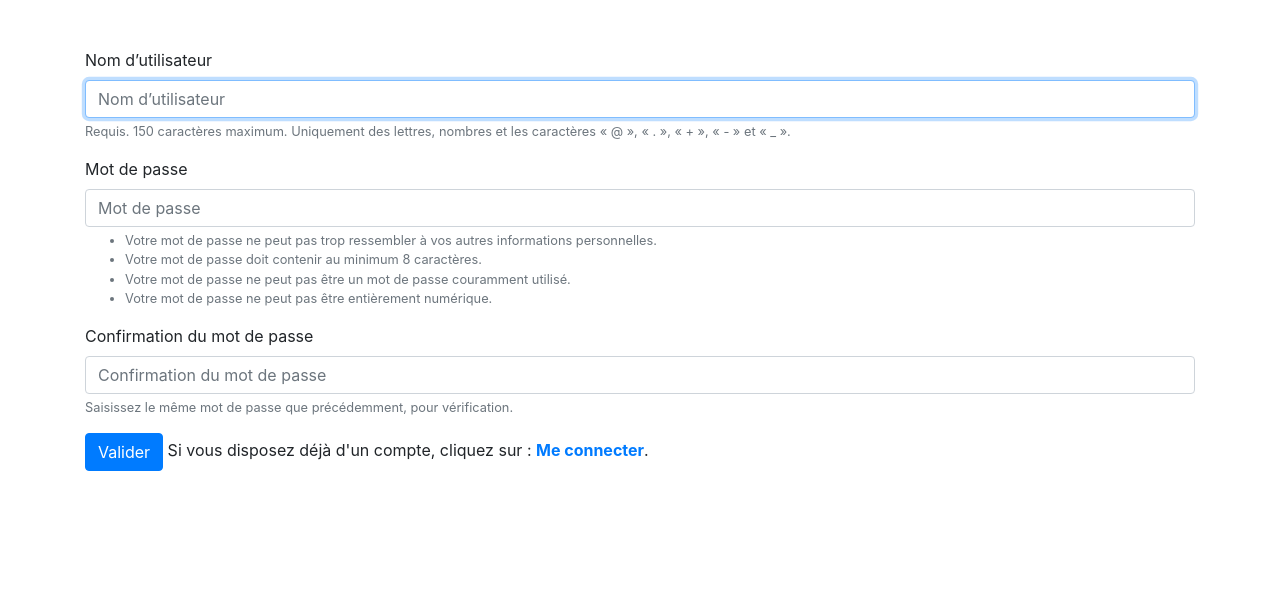
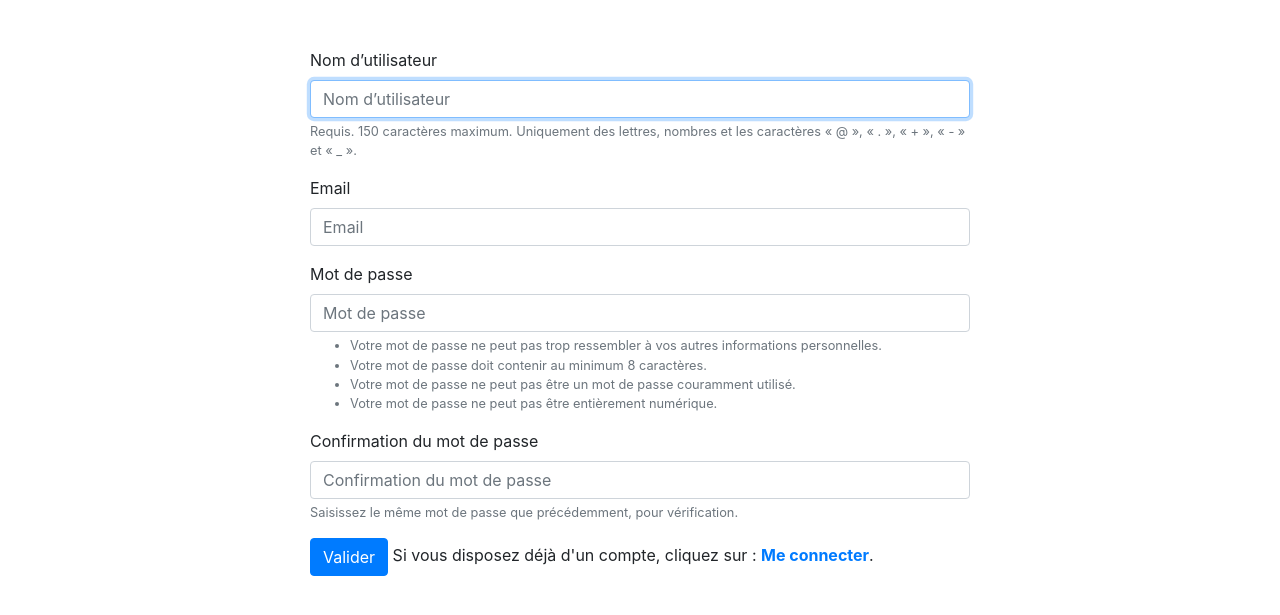
Before and after one commit to athd92/P8-Creez-une-plateforme-pour-amateurs-de-Nutella, a Django app: page /register/ in a window 1280 px wide. Shown: the part 56-671 px from the top of the page. Run offline with Django 3.2, Linux system fonts and the light colour scheme; some libraries are stand-ins or nearby versions.

Commit message:
email form update

```diff
--- /dev/null
+++ b/purbeurre/main/forms.py
@@ -0,0 +1,17 @@
+from django import forms
+from django.contrib.auth.forms import UserCreationForm
+from django.contrib.auth.models import User
+
+class UserFormWithEmail(UserCreationForm):
+    email = forms.EmailField(required=True)
+
+    class Meta:
+        model = User
+        fields = ("username", "email", "password1", "password2")
+
+    def save(self, commit=True):
+        user = super(NewUserForm, self).save(commit=False)
+        user.email = self.cleaned_data["email"]
+        if commit:
+            user.save()
+        return user
--- a/purbeurre/main/templates/main/header.html
+++ b/purbeurre/main/templates/main/header.html
@@ -6,6 +6,7 @@
         <div class="navbar-collapse collapse w-100 order-3 dual-collapse2">
             <ul class="navbar-nav ml-auto">
                 <li class="nav-item">
+
                     {% if user.is_authenticated %}
                         <a class="nav-link" href="/logout/">Me déconnecter</a>
                     {% else %}
--- a/purbeurre/main/templates/main/homepage.html
+++ b/purbeurre/main/templates/main/homepage.html
@@ -7,18 +7,20 @@ integrity="sha384-Vkoo8x4CGsO3+Hhxv8T/Q5PaXtkKtu6ug5TOeNV6gBiFeWPGFN9MuhOf23Q9If
 
 {% extends 'main/header.html' %}
 
+{% block content %}
 
+<div class="container">
+        {% if user.is_authenticated %}
+             <h1>  {% include 'main/includes/searchbar.html' %}</h1>
+         {% else %}
+         <h3 class="text-center">Du gras oui, mais de la qualité!</h3>
+         <br>
+         <h3 class="text-center">Trouvez un produit de substitution pour ceux que vous consommez tous les jours.</h3>
+        {% endif %}
 
-
-{% block content %}
+    </div>
+</div>
 {% endblock %}
-
-
-
-
-
-
-
 
 
 
--- a/purbeurre/main/templates/main/login.html
+++ b/purbeurre/main/templates/main/login.html
@@ -6,7 +6,7 @@
 {% load bootstrap4 %}
 
 {# Display a form #}
-    <div class='container' style="margin-top:3em;" >
+    <div class='container' style="padding-left: 15em;padding-right: 15em;margin-top: 3em;" >
     <form method="post" class="form">
     {% csrf_token %}
     {% bootstrap_form form %}
--- a/purbeurre/main/templates/main/register.html
+++ b/purbeurre/main/templates/main/register.html
@@ -6,7 +6,7 @@
 {% load bootstrap4 %}
 
     {# Display a form #}
-    <div class='container' style="margin-top:3em;" >
+        <div class='container' style="padding-left: 15em;padding-right: 15em;margin-top: 3em;" >
         <form method="post" class="form">
         {% csrf_token %}
         {% bootstrap_form form %}
--- a/purbeurre/main/urls.py
+++ b/purbeurre/main/urls.py
@@ -1,6 +1,6 @@
 from django.urls import path
 from . import views
-
+from django.views.generic import RedirectView
 app_name = 'main'  # here for namespacing of urls.
 
 
--- a/purbeurre/main/views.py
+++ b/purbeurre/main/views.py
@@ -1,9 +1,9 @@
 from django.http import HttpResponse
-from django.contrib.auth.forms import UserCreationForm, AuthenticationForm
+from django.contrib.auth.forms import AuthenticationForm
 from django.contrib.auth import logout, authenticate, login
 from django.shortcuts import render, redirect
 from django.contrib import messages
-
+from .forms import UserFormWithEmail
 
 
 def homepage(request):
@@ -15,7 +15,7 @@ def homepage(request):
 
 def register(request):
     if request.method == "POST":
-        form = UserCreationForm(request.POST)
+        form = UserFormWithEmail(request.POST)
         if form.is_valid():
             user = form.save()
             username = form.cleaned_data.get('username')
@@ -32,7 +32,7 @@ def register(request):
                           template_name = "main/register.html",
                           context={"form":form})
 
-    form = UserCreationForm
+    form = UserFormWithEmail
     return render(request = request,
                 template_name = "main/register.html",
                 context={"form":form})
```
Lines whose indentation alone changed are shown as unchanged.
